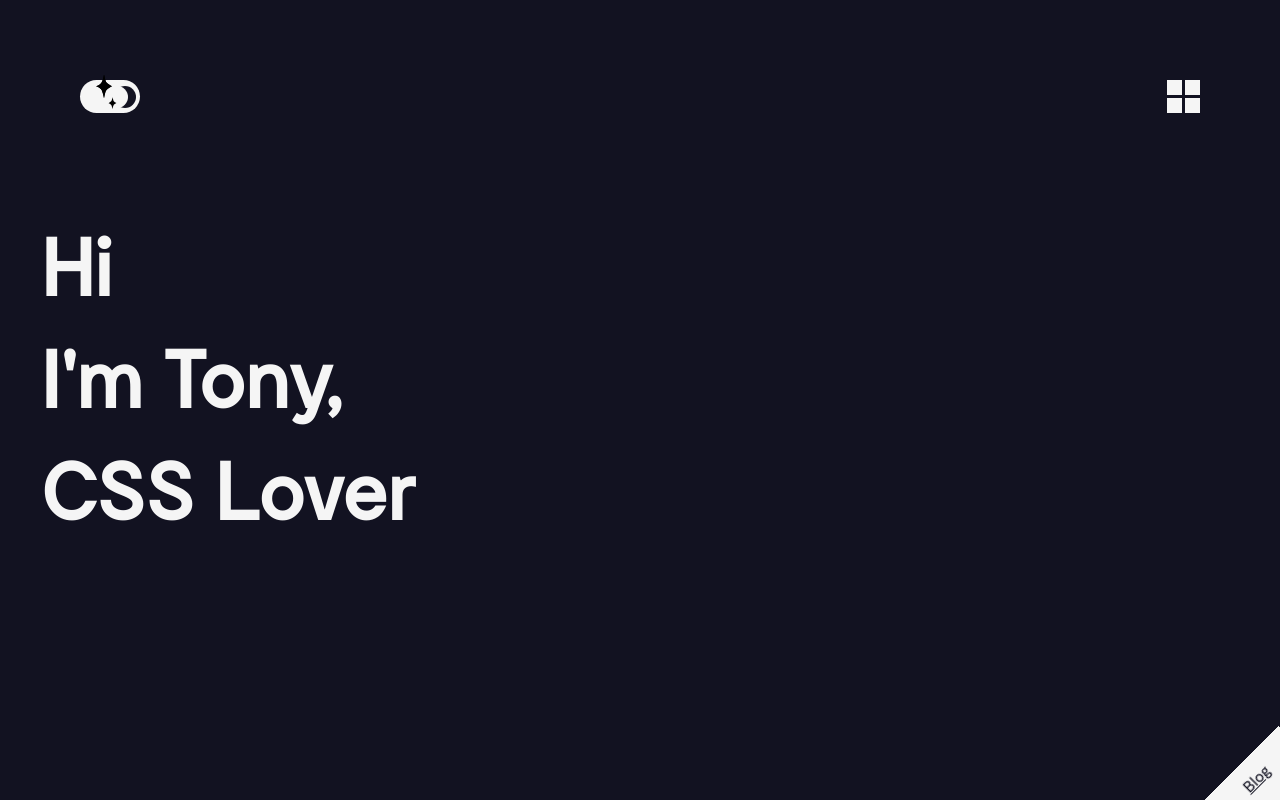
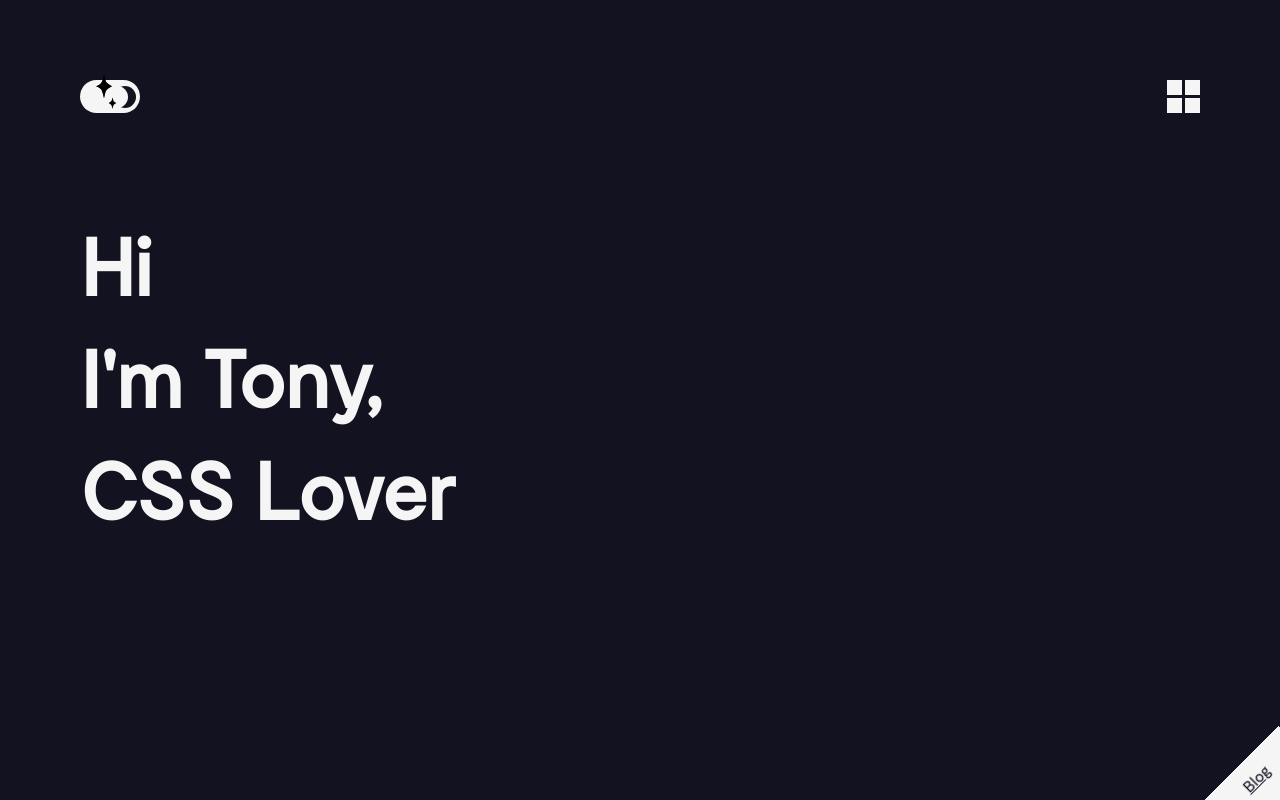
Before and after one commit to frontendtony/personal-portfolio, a Gatsby site: page / in a window 1280 px wide. Built offline with nearby package versions, Linux system fonts and the light colour scheme; Gatsby itself is replaced by a stand-in of ours.

Commit message:
fix welcome message spacing on desktop

```diff
--- a/src/pages/index.js
+++ b/src/pages/index.js
@@ -30,6 +30,10 @@ const StyledIndexPage = styled.div`
 
     @media screen and (max-height: 830px) {
       padding: 0 5vmin;
+    }
+
+    @media screen and (min-width: 1024px) {
+      padding: 0 10vmin;
     }
   }
 
```
